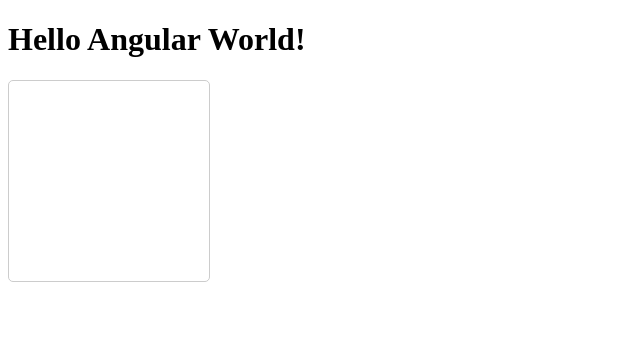
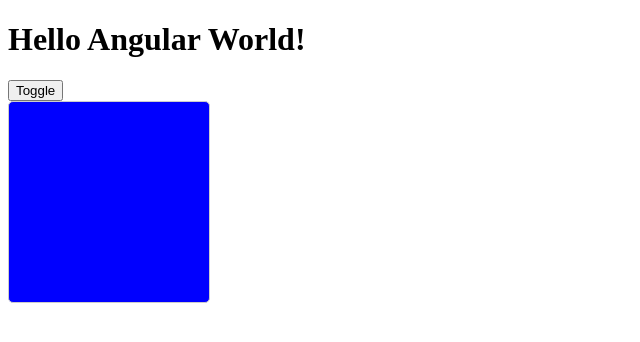
Before and after one commit to Comprehensher/angular-conspect, an Angular app: page / in a window 1280 px wide. Shown: the top 342 px of the page, without its empty margins (0-640 px from the left). Built offline with nearby package versions, Linux system fonts and the light colour scheme.

Commit message:
Button that changes style in html element! Using ngStyle angulat tag

```diff
--- a/src/app/app.component.html
+++ b/src/app/app.component.html
@@ -1,10 +1,13 @@
 <h1>Hello Angular World!</h1>
+
+<button (click)="backgroundToggle = !backgroundToggle">Toggle</button>
 
 <div [ngStyle]="{
   width: '200px',
   height: '200px',
   borderRadius: '5px',
-  border: '1px solid #ccc'
+  border: '1px solid #ccc',
+  background: backgroundToggle ? 'red' : 'blue'
 }">
 
 </div>
--- a/src/app/app.component.ts
+++ b/src/app/app.component.ts
@@ -7,9 +7,6 @@ import { Component } from '@angular/core';
 })
 export class AppComponent {
 
-  title = 'Initial'
+  backgroundToggle = false
 
-   onInput(event: any) {
-      this.title = event.target.value
-   }
 }
```
